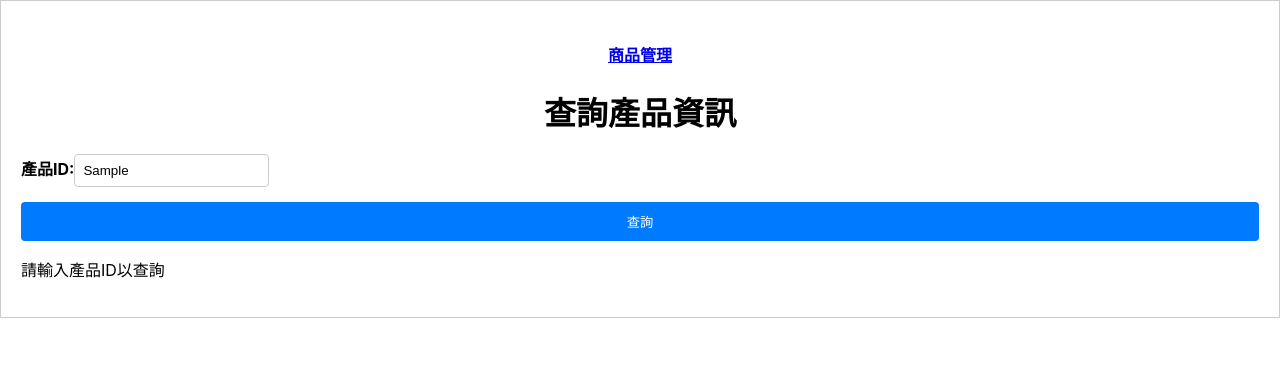
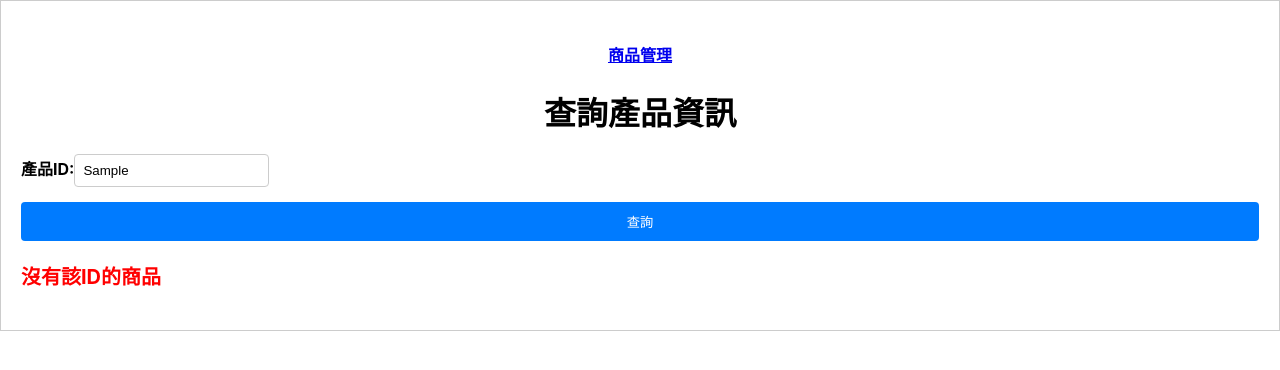
Before and after one commit to kerorogo23/React_one, a React (Create React App) app: page /p-getProduct in a window 1280 px wide. Both pictures are taken after typing "Sample" into the empty fields and a click on the button "查詢". Shown: the top 370 px of the page. Built offline with nearby package versions, Linux system fonts and the light colour scheme; no server answers.

Commit message:
查詢商品_加查詢錯誤的提示

```diff
--- a/src/Product/GetProduct.js
+++ b/src/Product/GetProduct.js
@@ -7,14 +7,18 @@ function GetProduct() {
   const [productId, setProductId] = useState('');
   const [product, setProduct] = useState(null);
   const [isFetching, setIsFetching] = useState(false);
+  const [notFound, setNotFound] = useState(false); // 追蹤是否找到商品
 
   const fetchData = async () => {
     setIsFetching(true);
     try {
       const response = await axios.get(`http://localhost:8080/products/${productId}`);
       setProduct(response.data);
+      setNotFound(false); // 重置為找到商品的狀態
     } catch (error) {
       console.error('Error fetching product:', error);
+      setProduct(null);
+      setNotFound(true); // 設置為未找到商品的狀態
     } finally {
       setIsFetching(false);
     }
@@ -27,7 +31,9 @@ function GetProduct() {
 
   return (
     <div className="product-container">
-      <h4 style={{ textAlign: 'center' }}><Link to="/home">商品管理</Link></h4>
+      <h4 style={{ textAlign: 'center' }}>
+        <Link to="/home">商品管理</Link>
+      </h4>
       <h1>查詢產品資訊</h1>
       <form onSubmit={handleSubmit}>
         <label>
@@ -38,8 +44,9 @@ function GetProduct() {
       </form>
       {isFetching ? (
         <p>Loading...</p>
-      ) : (
-        product ? (
+      ) : notFound ? (
+        <p style={{ color: 'red', fontWeight: 'bold', fontSize: '20px' }}>沒有該ID的商品</p>
+      ) : product ? (
         <div className="product-details">
           <p>產品ID: {product.productId}</p>
           <p>產品名稱: {product.productName}</p>
@@ -55,7 +62,6 @@ function GetProduct() {
         </div>
       ) : (
         <p>請輸入產品ID以查詢</p>
-        )
       )}
     </div>
   );
```
Lines whose indentation alone changed are shown as unchanged.
